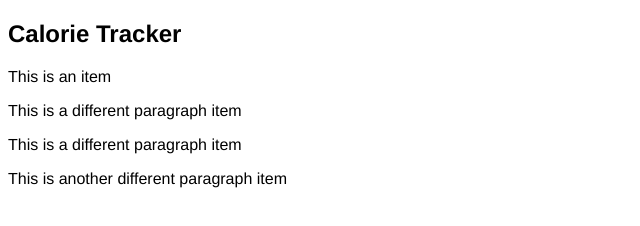
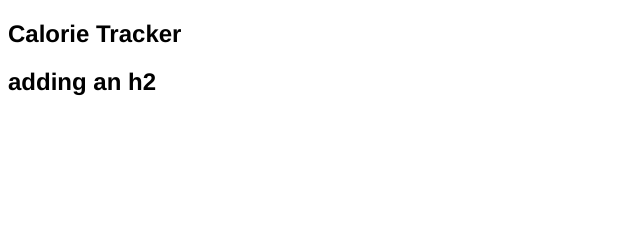
Before and after one commit to josueramirez1/calorie-tracker, a website built with webpack: page src/template.html in a window 1280 px wide. Shown: the whole page, without its empty margins (0-640 px from the left). Built offline with nearby package versions, Linux system fonts and the light colour scheme.

Commit message:
adding h2

```diff
--- a/src/template.html
+++ b/src/template.html
@@ -15,10 +15,7 @@
     <section id="section-content">
       <h1>Calorie Tracker</h1>
       <div class="container">
-        <p>This is an item</p>
-        <p>This is a different paragraph item</p>
-        <p>This is a different paragraph item</p>
-        <p>This is another different paragraph item</p>
+        <h2>adding an h2</h2>
       </div>
     </section>
   </body>
```
